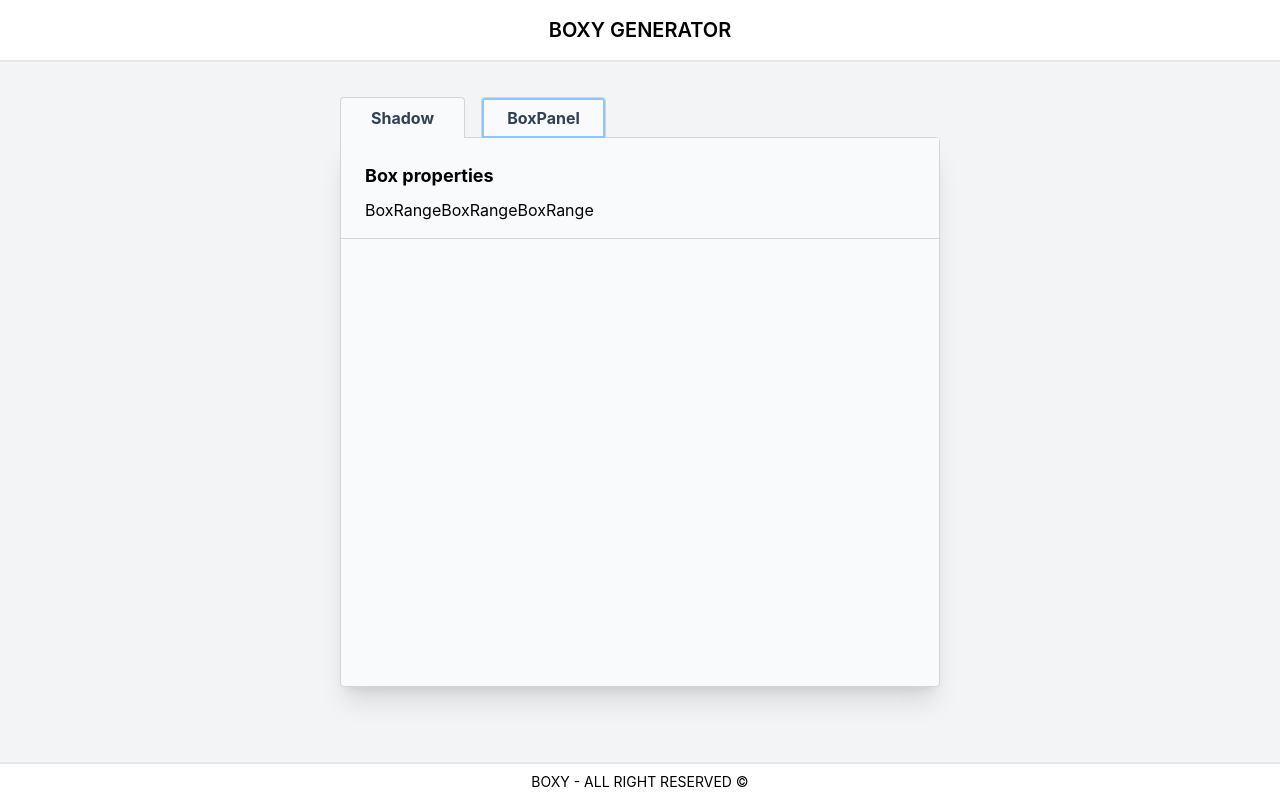
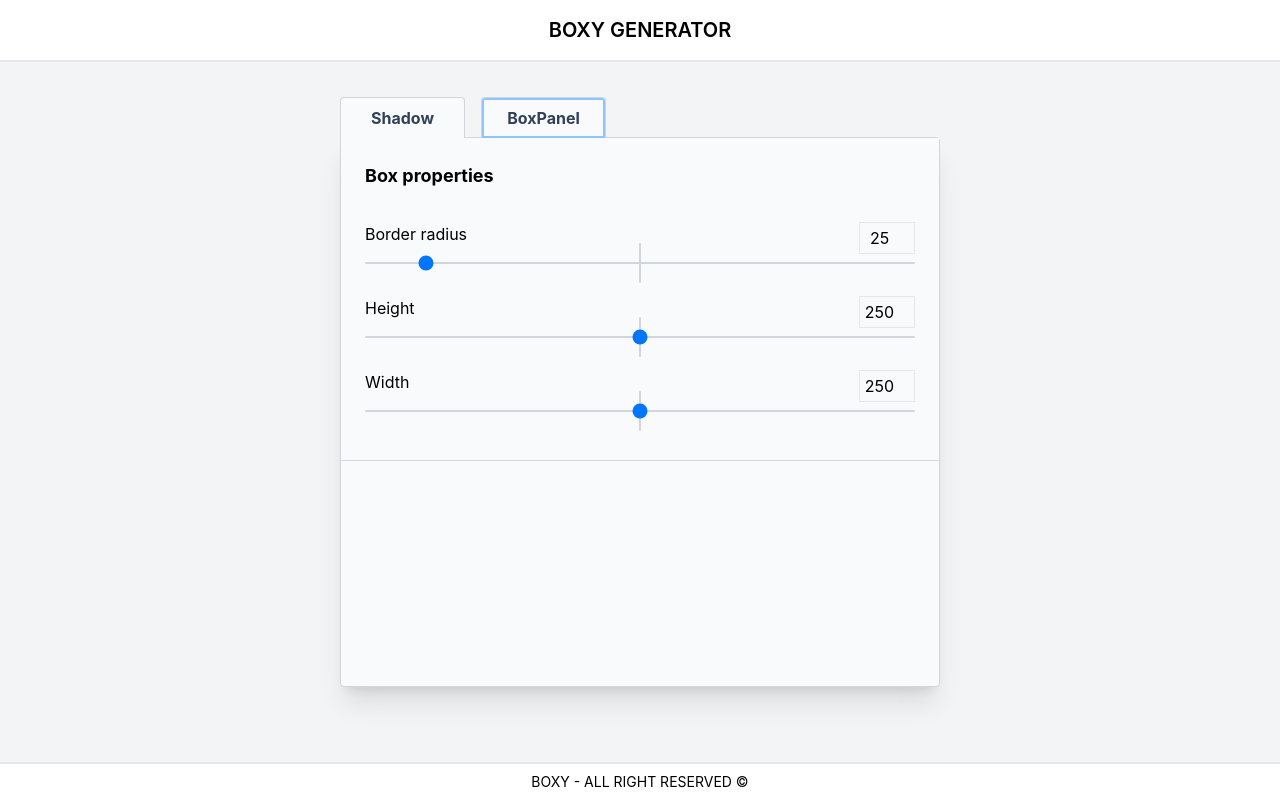
Before and after one commit to cordrink/react-boxy_generator, a React (Vite) app: page / in a window 1280 px wide. Both pictures are taken after a click on the button "BoxPanel". Built offline with nearby package versions, Linux system fonts and the light colour scheme.

Commit message:
feat: Mise en place des inputs range en connectant les inputs au state redux

```diff
--- a/src/features/boxProperties.js
+++ b/src/features/boxProperties.js
@@ -39,6 +39,7 @@
     initialState,
     reducers: {
         updateBoxValue: (state, action) => {
+            state.find(el => el.inputNumber === action.payload.inputNumber).value = action.payload.value
         },
 
     }
--- a/src/layouts/BoxPannel/BoxRange.jsx
+++ b/src/layouts/BoxPannel/BoxRange.jsx
@@ -1,5 +1,41 @@
-export const BoxRange = () => {
+import {useDispatch} from "react-redux";
+import {updateBoxValue} from "../../features/boxProperties.js";
+
+export const BoxRange = ({inputData}) => {
+    const dispatch = useDispatch();
+
+    const handleInputs = e => {
+        dispatch(updateBoxValue({
+            inputNumber: inputData.inputNumber,
+            value: e.target.value,
+        }))
+    }
+
     return (
-        <>BoxRange</>
+        <div className={"my-8"}>
+            <div className={"flex justify-between"}>
+                <p>{inputData.name}</p>
+                <div className={"flex items-baseline mb-2"}>
+                    <input
+                        value={inputData.value}
+                        onChange={handleInputs}
+                        className={"w-14 h-8 mr2 border border-gray-200 text-center"}
+                        type="number"
+                    />
+                </div>
+            </div>
+            <div className={"relative z-0 w-full flex items-center"}>
+                <input
+                    value={inputData.value}
+                    onChange={handleInputs}
+                    min={inputData.minMax[0]}
+                    max={inputData.minMax[1]}
+                    type="range" className={"w-full h-[2px] bg-gray-300 rounded-lg appearance-none cursor-pointer"}
+                />
+                <div
+                    className={"absolute -z-10 top-1/2 left-1/2 -translate-y-1/2 -translate-x-1/2 w-0.5 h-10 bg-gray-300 rounded"}
+                ></div>
+            </div>
+        </div>
     )
 }
```
